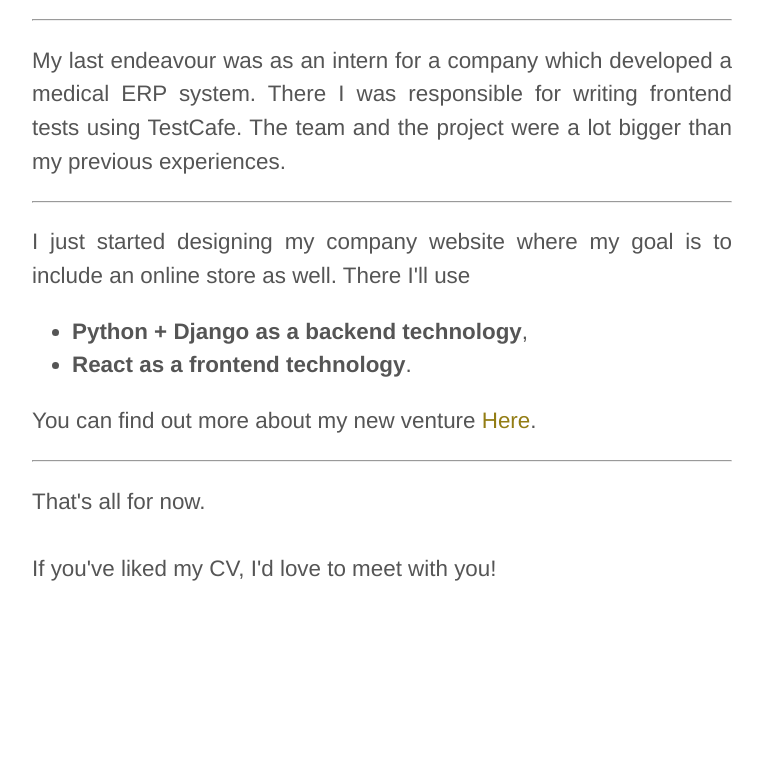
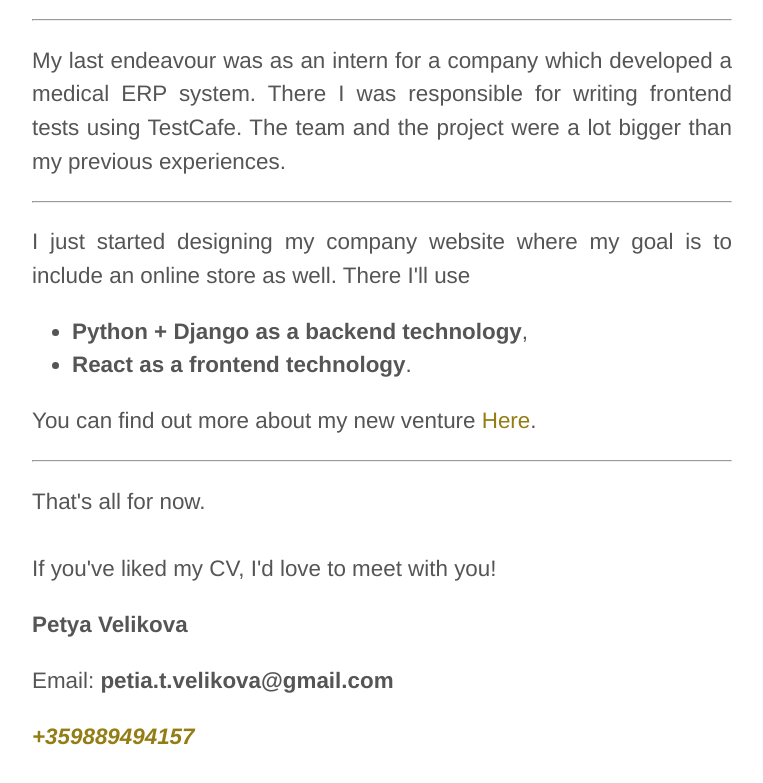
Before and after one commit to scallopy/scallopy.github.io, a plain HTML site: page index.html in a window 1280 px wide. Shown: the part 1390-2173 px from the top of the page, without its empty margins (258-1021 px from the left). Drawn offline with Linux system fonts and the light colour scheme.

Commit message:
contacts

```diff
--- a/index.html
+++ b/index.html
@@ -73,5 +73,18 @@
     That's all for now.<br/><br/>
     If you've liked my CV, I'd love to meet with you!
     </p>
+
+    <p>
+    <strong>Petya Velikova</strong>
+    </p>
+
+    <p>
+    Email: <strong>petia.t.velikova@gmail.com</strong>
+    </p>
+
+    <p>
+    <a class="quick-call" href="tel:+359889494157"><i class="fas fa-phone fa-lg" data-fa-transform="shrink-7" style="color:#000080"></i><b><i>+359889494157</i></b></a></br>
+    </p>
+
   </body>
 </html>
```
